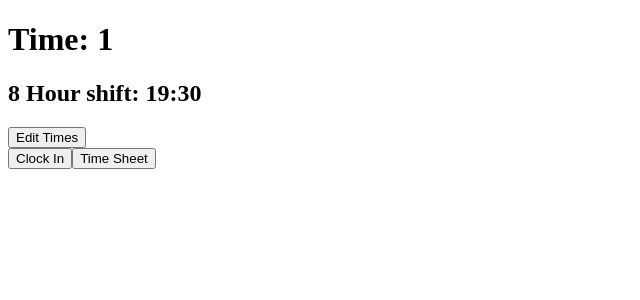
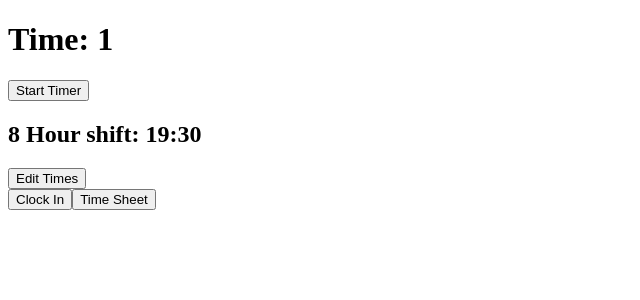
Before and after one commit to clockwerkz/clockTracker, a React (Create React App) app in the folder client/: page / in a window 1280 px wide. Shown: the top 300 px of the page, without its empty margins (0-640 px from the left). Built offline with nearby package versions, Linux system fonts and the light colour scheme.

Commit message:
setting start/stop timer for lunch/breaks

```diff
--- a/client/src/App.js
+++ b/client/src/App.js
@@ -10,12 +10,13 @@ function App() {
   const [clockedIn, setClockedIn] = useState(false);
   const [ timeBank, setTimeBank ] = useState([{start: "10:30", end: "11:30"}, {start: "13:00", end:"15:00"}]);
   const [ totalMinutes, setTotalMinutes ] = useState(480);
-
   const [inEditMode, setInEditMode ] = useState(false);
 
   const editTimeBlock = (idx, start, end) => {
     setTimeBank(timeBank.map((time, i)=> idx !== i ? time : { start, end }  ));
   }
+
+
 
   const addTime = (start, end) => {
     setTimeBank(timeBank.concat([{ start, end }]));
--- a/client/src/components/TimeDisplay.js
+++ b/client/src/components/TimeDisplay.js
@@ -1,11 +1,15 @@
-import React, { useContext } from "react";
+import React, { useState, useContext } from "react";
 import { TimeSheetContext } from '../contexts/TimeSheetContext';
 
 const TimeDisplay = (props) => {
-    const { counter } = useContext(TimeSheetContext);
+    const { counter, toggleCounter, timer } = useContext(TimeSheetContext);
+
     return (
         <div>
             <h1>Time: {counter}</h1>
+            <button onClick={toggleCounter}>
+                {timer !== null ? "Stop Timer": "Start Timer"}
+            </button>
         </div>
     )
 }
--- a/client/src/contexts/TimeSheetContext.js
+++ b/client/src/contexts/TimeSheetContext.js
@@ -11,16 +11,12 @@ const TimeSheetContextProvider = ({ children }) => {
     const [ counter, setCounter ] = useState(1);
     const [ isCounting, setIsCounting ] = useState(false);
 
-    useEffect(()=>{
-       startCounter();
-    },[])
-
     function startCounter() {
         clearInterval(timer);
         const newTimer = setInterval(()=>{
             console.log("Time tick");
             setCounter(counter => counter + 1)
-        }, 60000);
+        }, 1000);
         setTimer(newTimer);
     }
 
@@ -29,9 +25,16 @@ const TimeSheetContextProvider = ({ children }) => {
         setTimer(null);
     }
 
+    function toggleCounter() {
+        if (timer === null) {
+            return startCounter();
+        }
+        return stopCounter();
+    }
+
 
     return (
-        <TimeSheetContext.Provider value={{ timeBank, counter }}>
+        <TimeSheetContext.Provider value={{ timeBank, counter, toggleCounter, timer }}>
             {children}
         </TimeSheetContext.Provider>
     );
```
